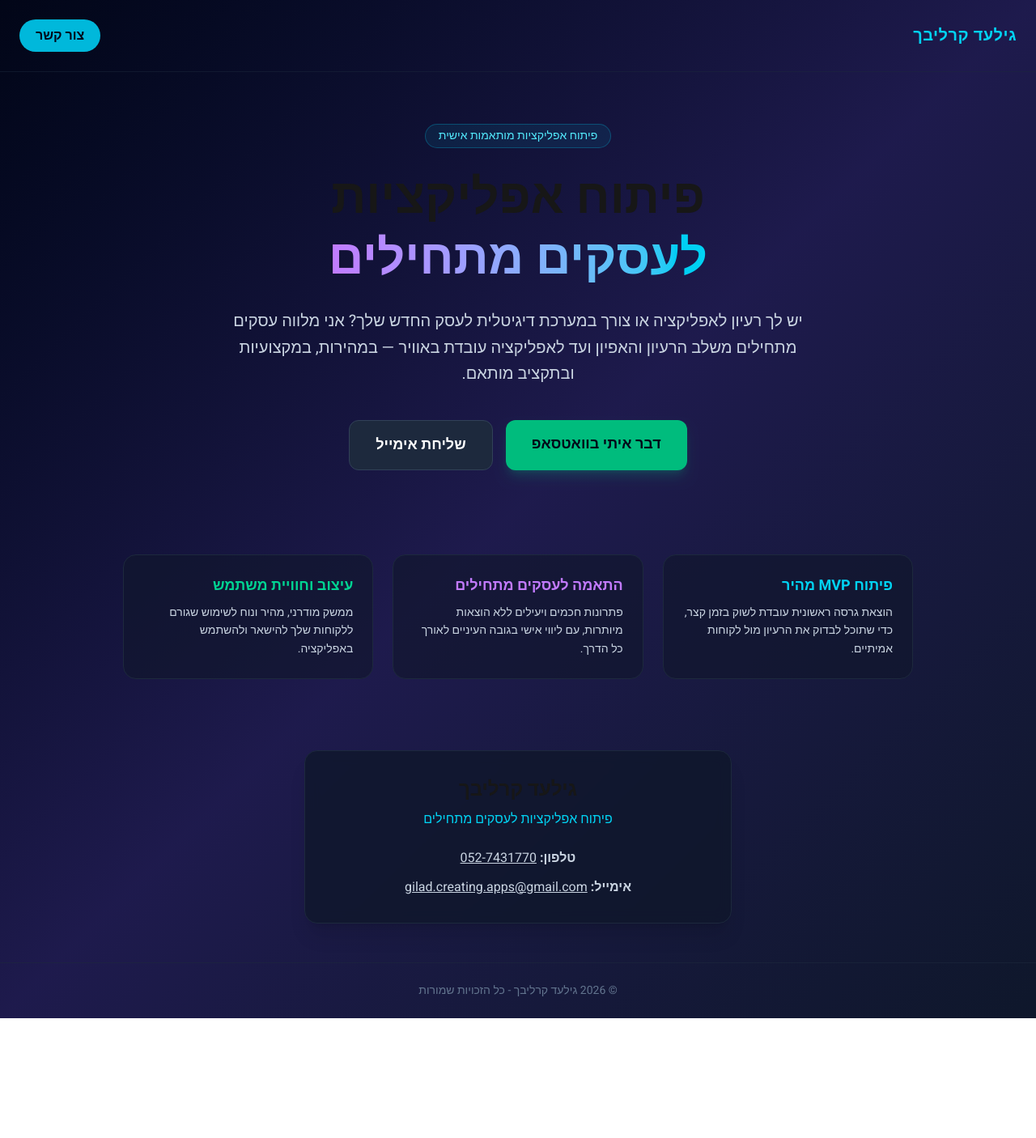
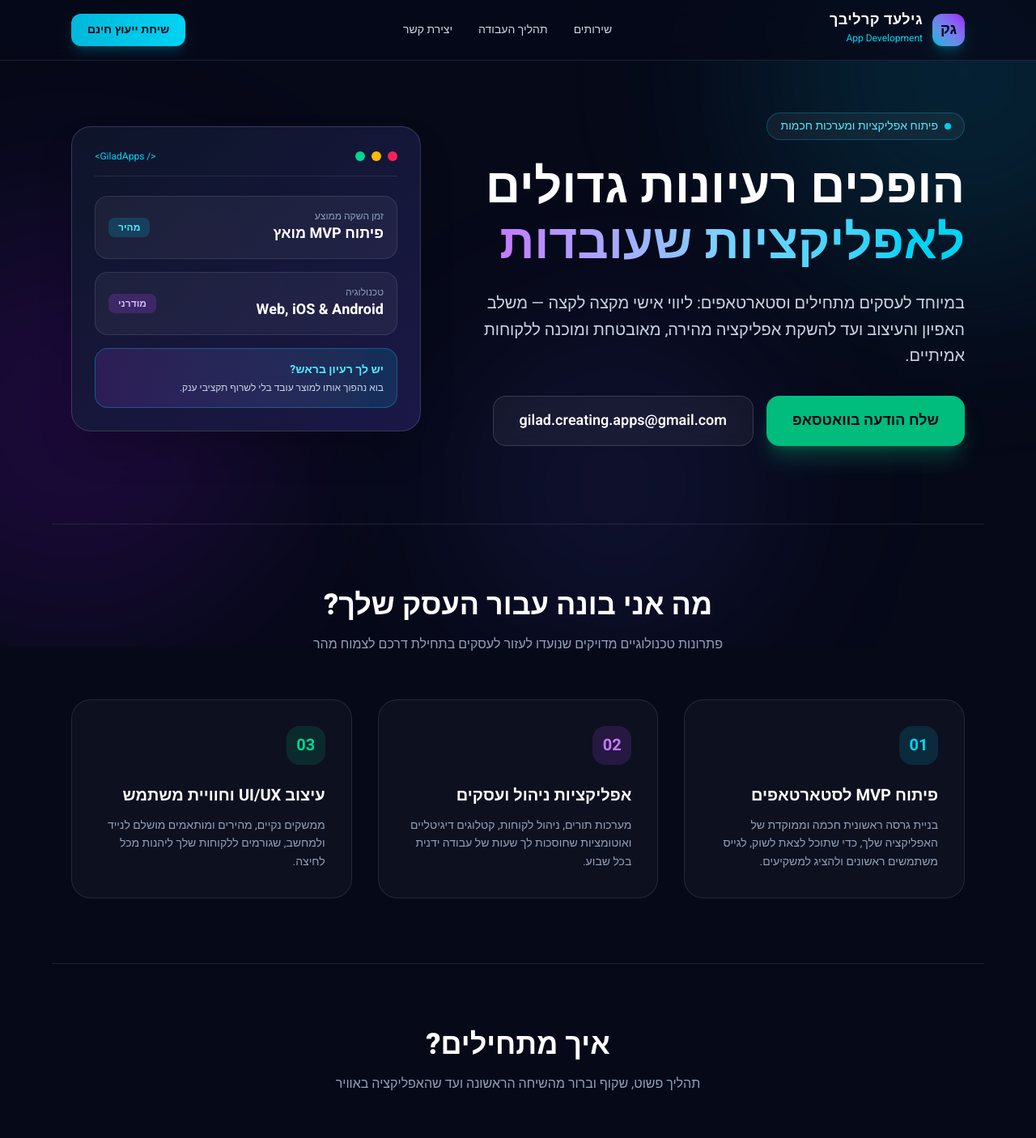
Before and after one commit to giladcar/gilad.app, a Next.js app in the folder gilad-apps/: page / in a window 1280 px wide. Shown: the top 1406 px of the page at 81% size. Before the commit the page ends 1258 px from the top, so only its background shows below. Built offline with nearby package versions, Linux system fonts and the light colour scheme.

Commit message:
הוספה

```diff
--- a/gilad-apps/app/page.tsx
+++ b/gilad-apps/app/page.tsx
@@ -1,106 +1,250 @@
 export default function Home() {
   return (
-    <main className="min-h-screen flex flex-col justify-between bg-gradient-to-br from-slate-950 via-indigo-950 to-slate-900">
-      {/* סרגל עליון */}
-      <header className="container mx-auto px-6 py-6 flex justify-between items-center border-b border-slate-800/50">
-        <div className="text-xl font-bold tracking-wide text-cyan-400">
+    <main className="min-h-screen bg-[#060918] text-white relative overflow-hidden selection:bg-cyan-500 selection:text-slate-950">
+      {/* אפקטים של תאורה ברקע */}
+      <div className="pointer-events-none fixed inset-0 overflow-hidden">
+        <div className="absolute -top-40 -right-40 w-[500px] h-[500px] rounded-full bg-cyan-500/15 blur-[120px]" />
+        <div className="absolute top-1/3 -left-40 w-[500px] h-[500px] rounded-full bg-purple-600/15 blur-[120px]" />
+        <div className="absolute bottom-0 right-1/4 w-[400px] h-[400px] rounded-full bg-indigo-500/10 blur-[100px]" />
+      </div>
+
+      {/* תפריט עליון צף */}
+      <header className="sticky top-0 z-50 backdrop-blur-md bg-[#060918]/75 border-b border-white/10">
+        <div className="container mx-auto px-6 py-4 flex justify-between items-center max-w-6xl">
+          <div className="flex items-center gap-3">
+            <div className="w-10 h-10 rounded-xl bg-gradient-to-tr from-cyan-500 to-purple-600 flex items-center justify-center font-black text-slate-950 text-lg shadow-lg shadow-cyan-500/25">
+              גק
+            </div>
+            <div>
+              <span className="text-lg font-bold tracking-wide block leading-none">
                 גילעד קרליבך
+              </span>
+              <span className="text-xs text-cyan-400">App Development</span>
             </div>
-        <a
-          href="#contact"
-          className="bg-cyan-500 hover:bg-cyan-400 text-slate-950 font-semibold px-5 py-2 rounded-full transition"
-        >
-          צור קשר
+          </div>
+
+          <nav className="hidden md:flex items-center gap-8 text-sm text-slate-300">
+            <a href="#services" className="hover:text-cyan-400 transition">
+              שירותים
             </a>
-      </header>
+            <a href="#process" className="hover:text-cyan-400 transition">
+              תהליך העבודה
+            </a>
+            <a href="#contact" className="hover:text-cyan-400 transition">
+              יצירת קשר
+            </a>
+          </nav>
 
-      {/* חלק מרכזי (Hero) */}
-      <section className="container mx-auto px-6 py-16 text-center max-w-3xl">
-        <span className="inline-block py-1 px-4 rounded-full bg-cyan-500/10 border border-cyan-500/30 text-cyan-300 text-sm mb-6">
-          פיתוח אפליקציות מותאמות אישית
-        </span>
-        <h1 className="text-4xl md:text-6xl font-extrabold mb-6 leading-tight">
-          פיתוח אפליקציות <br />
-          <span className="text-transparent bg-clip-text bg-gradient-to-l from-cyan-400 to-purple-400">
-            לעסקים מתחילים
-          </span>
-        </h1>
-        <p className="text-slate-300 text-lg md:text-xl mb-10 leading-relaxed">
-          יש לך רעיון לאפליקציה או צורך במערכת דיגיטלית לעסק החדש שלך?
-          אני מלווה עסקים מתחילים משלב הרעיון והאפיון ועד לאפליקציה עובדת באוויר — במהירות, במקצועיות ובתקציב מותאם.
-        </p>
-
-        <div className="flex flex-col sm:flex-row gap-4 justify-center">
           <a
             href="https://wa.me/972527431770"
             target="_blank"
             rel="noopener noreferrer"
-            className="bg-emerald-500 hover:bg-emerald-400 text-slate-950 font-bold px-8 py-4 rounded-xl text-lg transition shadow-lg shadow-emerald-500/20"
+            className="bg-gradient-to-l from-cyan-400 to-cyan-500 hover:from-cyan-300 hover:to-cyan-400 text-slate-950 font-bold px-5 py-2.5 rounded-xl text-sm transition shadow-lg shadow-cyan-500/20"
           >
-            דבר איתי בוואטסאפ
+            שיחת ייעוץ חינם
+          </a>
+        </div>
+      </header>
+
+      {/* חלק מרכזי (Hero) */}
+      <section className="relative z-10 container mx-auto px-6 pt-16 pb-24 max-w-6xl">
+        <div className="grid grid-cols-1 lg:grid-cols-12 gap-12 items-center">
+          {/* טקסט וכפתורים */}
+          <div className="lg:col-span-7 text-right">
+            <div className="inline-flex items-center gap-2 py-1.5 px-4 rounded-full bg-white/5 border border-cyan-500/30 text-cyan-300 text-sm mb-6">
+              <span className="w-2 h-2 rounded-full bg-cyan-400 animate-pulse" />
+              פיתוח אפליקציות ומערכות חכמות
+            </div>
+
+            <h1 className="text-4xl sm:text-5xl lg:text-6xl font-black mb-6 leading-[1.15]">
+              הופכים רעיונות גדולים <br />
+              <span className="text-transparent bg-clip-text bg-gradient-to-l from-cyan-400 via-sky-300 to-purple-400">
+                לאפליקציות שעובדות
+              </span>
+            </h1>
+
+            <p className="text-slate-300 text-lg sm:text-xl mb-8 leading-relaxed max-w-2xl">
+              במיוחד לעסקים מתחילים וסטארטאפים: ליווי אישי מקצה לקצה — משלב האפיון והעיצוב ועד להשקת אפליקציה מהירה, מאובטחת ומוכנה ללקוחות אמיתיים.
+            </p>
+
+            <div className="flex flex-col sm:flex-row gap-4">
+              <a
+                href="https://wa.me/972527431770"
+                target="_blank"
+                rel="noopener noreferrer"
+                className="inline-flex items-center justify-center gap-2 bg-emerald-500 hover:bg-emerald-400 text-slate-950 font-extrabold px-8 py-4 rounded-2xl text-lg transition shadow-xl shadow-emerald-500/25"
+              >
+                שלח הודעה בוואטסאפ
               </a>
               <a
                 href="mailto:gilad.creating.apps@gmail.com"
-            className="bg-slate-800 hover:bg-slate-700 border border-slate-700 text-white font-semibold px-8 py-4 rounded-xl text-lg transition"
+                className="inline-flex items-center justify-center bg-white/5 hover:bg-white/10 border border-white/15 text-white font-semibold px-8 py-4 rounded-2xl text-lg transition backdrop-blur-sm"
               >
-            שליחת אימייל
+                gilad.creating.apps@gmail.com
               </a>
+            </div>
+          </div>
+
+          {/* כרטיס הדמיה ויזואלי בצד (בסגנון כרטיס הביקור) */}
+          <div className="lg:col-span-5">
+            <div className="relative rounded-3xl bg-gradient-to-br from-slate-900/90 to-indigo-950/90 border border-white/15 p-7 shadow-2xl backdrop-blur-xl">
+              <div className="flex items-center justify-between border-b border-white/10 pb-4 mb-6">
+                <div className="flex items-center gap-2">
+                  <span className="w-3 h-3 rounded-full bg-rose-500" />
+                  <span className="w-3 h-3 rounded-full bg-amber-400" />
+                  <span className="w-3 h-3 rounded-full bg-emerald-400" />
+                </div>
+                <span className="text-xs font-mono text-cyan-400" dir="ltr">
+                  &lt;GiladApps /&gt;
+                </span>
+              </div>
+
+              <div className="space-y-4">
+                <div className="p-4 rounded-2xl bg-white/5 border border-white/10 flex items-center justify-between">
+                  <div>
+                    <div className="text-xs text-slate-400">זמן השקה ממוצע</div>
+                    <div className="text-lg font-bold text-white">פיתוח MVP מואץ</div>
+                  </div>
+                  <span className="px-3 py-1 rounded-lg bg-cyan-500/20 text-cyan-300 text-xs font-bold">
+                    מהיר
+                  </span>
+                </div>
+
+                <div className="p-4 rounded-2xl bg-white/5 border border-white/10 flex items-center justify-between">
+                  <div>
+                    <div className="text-xs text-slate-400">טכנולוגיה</div>
+                    <div className="text-lg font-bold text-white">Web, iOS &amp; Android</div>
+                  </div>
+                  <span className="px-3 py-1 rounded-lg bg-purple-500/20 text-purple-300 text-xs font-bold">
+                    מודרני
+                  </span>
+                </div>
+
+                <div className="p-4 rounded-2xl bg-gradient-to-l from-cyan-500/15 to-purple-500/15 border border-cyan-400/30">
+                  <div className="text-sm font-bold text-cyan-300 mb-1">
+                    יש לך רעיון בראש?
+                  </div>
+                  <div className="text-xs text-slate-300">
+                    בוא נהפוך אותו למוצר עובד בלי לשרוף תקציבי ענק.
+                  </div>
+                </div>
+              </div>
+            </div>
+          </div>
         </div>
       </section>
 
-      {/* יתרונות / מה אני מציע */}
-      <section className="container mx-auto px-6 py-10 max-w-5xl">
-        <div className="grid grid-cols-1 md:grid-cols-3 gap-6">
-          <div className="bg-slate-900/60 border border-slate-800 p-6 rounded-2xl">
-            <h3 className="text-lg font-bold text-cyan-400 mb-2">פיתוח MVP מהיר</h3>
-            <p className="text-slate-300 text-sm leading-relaxed">
-              הוצאת גרסה ראשונית עובדת לשוק בזמן קצר, כדי שתוכל לבדוק את הרעיון מול לקוחות אמיתיים.
+      {/* שירותים */}
+      <section id="services" className="relative z-10 container mx-auto px-6 py-20 max-w-6xl border-t border-white/10">
+        <div className="text-center max-w-2xl mx-auto mb-14">
+          <h2 className="text-3xl sm:text-4xl font-extrabold mb-4">
+            מה אני בונה עבור העסק שלך?
+          </h2>
+          <p className="text-slate-400">
+            פתרונות טכנולוגיים מדויקים שנועדו לעזור לעסקים בתחילת דרכם לצמוח מהר
           </p>
         </div>
-          <div className="bg-slate-900/60 border border-slate-800 p-6 rounded-2xl">
-            <h3 className="text-lg font-bold text-purple-400 mb-2">התאמה לעסקים מתחילים</h3>
-            <p className="text-slate-300 text-sm leading-relaxed">
-              פתרונות חכמים ויעילים ללא הוצאות מיותרות, עם ליווי אישי בגובה העיניים לאורך כל הדרך.
+
+        <div className="grid grid-cols-1 md:grid-cols-3 gap-8">
+          <div className="group bg-white/[0.03] hover:bg-white/[0.06] border border-white/10 hover:border-cyan-500/40 p-8 rounded-3xl transition duration-300">
+            <div className="w-12 h-12 rounded-2xl bg-cyan-500/15 text-cyan-400 flex items-center justify-center font-mono font-bold text-xl mb-6">
+              01
+            </div>
+            <h3 className="text-xl font-bold mb-3 text-white">פיתוח MVP לסטארטאפים</h3>
+            <p className="text-slate-400 leading-relaxed text-sm">
+              בניית גרסה ראשונית חכמה וממוקדת של האפליקציה שלך, כדי שתוכל לצאת לשוק, לגייס משתמשים ראשונים ולהציג למשקיעים.
             </p>
           </div>
-          <div className="bg-slate-900/60 border border-slate-800 p-6 rounded-2xl">
-            <h3 className="text-lg font-bold text-emerald-400 mb-2">עיצוב וחוויית משתמש</h3>
-            <p className="text-slate-300 text-sm leading-relaxed">
-              ממשק מודרני, מהיר ונוח לשימוש שגורם ללקוחות שלך להישאר ולהשתמש באפליקציה.
+
+          <div className="group bg-white/[0.03] hover:bg-white/[0.06] border border-white/10 hover:border-purple-500/40 p-8 rounded-3xl transition duration-300">
+            <div className="w-12 h-12 rounded-2xl bg-purple-500/15 text-purple-400 flex items-center justify-center font-mono font-bold text-xl mb-6">
+              02
+            </div>
+            <h3 className="text-xl font-bold mb-3 text-white">אפליקציות ניהול ועסקים</h3>
+            <p className="text-slate-400 leading-relaxed text-sm">
+              מערכות תורים, ניהול לקוחות, קטלוגים דיגיטליים ואוטומציות שחוסכות לך שעות של עבודה ידנית בכל שבוע.
+            </p>
+          </div>
+
+          <div className="group bg-white/[0.03] hover:bg-white/[0.06] border border-white/10 hover:border-emerald-500/40 p-8 rounded-3xl transition duration-300">
+            <div className="w-12 h-12 rounded-2xl bg-emerald-500/15 text-emerald-400 flex items-center justify-center font-mono font-bold text-xl mb-6">
+              03
+            </div>
+            <h3 className="text-xl font-bold mb-3 text-white">עיצוב UI/UX וחוויית משתמש</h3>
+            <p className="text-slate-400 leading-relaxed text-sm">
+              ממשקים נקיים, מהירים ומותאמים מושלם לנייד ולמחשב, שגורמים ללקוחות שלך ליהנות מכל לחיצה.
             </p>
           </div>
         </div>
       </section>
 
+      {/* תהליך עבודה */}
+      <section id="process" className="relative z-10 container mx-auto px-6 py-20 max-w-6xl border-t border-white/10">
+        <div className="text-center max-w-2xl mx-auto mb-14">
+          <h2 className="text-3xl sm:text-4xl font-extrabold mb-4">
+            איך מתחילים?
+          </h2>
+          <p className="text-slate-400">
+            תהליך פשוט, שקוף וברור מהשיחה הראשונה ועד שהאפליקציה באוויר
+          </p>
+        </div>
+
+        <div className="grid grid-cols-1 sm:grid-cols-2 lg:grid-cols-4 gap-6">
+          {[
+            { step: "שלב 1", title: "שיחת היכרות ואפיון", desc: "מבינים את הצורך, מגדירים מטרות ובונים תוכנית פעולה מדויקת." },
+            { step: "שלב 2", title: "עיצוב ואב-טיפוס", desc: "מתכננים את המסכים וחוויית המשתמש לפני שכותבים שורת קוד." },
+            { step: "שלב 3", title: "פיתוח ובדיקות", desc: "בניית האפליקציה בטכנולוגיות מתקדמות עם עדכונים שוטפים." },
+            { step: "שלב 4", title: "עלייה לאוויר וליווי", desc: "השקת המוצר בענן ותמיכה טכנית מלאה גם אחרי העלייה." },
+          ].map((item) => (
+            <div key={item.step} className="bg-slate-900/50 border border-white/10 p-6 rounded-2xl">
+              <span className="text-xs font-bold text-cyan-400 block mb-2">{item.step}</span>
+              <h4 className="text-lg font-bold text-white mb-2">{item.title}</h4>
+              <p className="text-slate-400 text-sm leading-relaxed">{item.desc}</p>
+            </div>
+          ))}
+        </div>
+      </section>
+
       {/* כרטיס יצירת קשר */}
-      <section id="contact" className="container mx-auto px-6 py-12 max-w-xl">
-        <div className="bg-slate-900/80 border border-slate-800 rounded-2xl p-8 text-center backdrop-blur-sm shadow-xl">
-          <h2 className="text-2xl font-bold mb-2">גילעד קרליבך</h2>
-          <p className="text-cyan-400 mb-6">פיתוח אפליקציות לעסקים מתחילים</p>
+      <section id="contact" className="relative z-10 container mx-auto px-6 py-20 max-w-3xl">
+        <div className="rounded-3xl bg-gradient-to-br from-slate-900 via-indigo-950/80 to-slate-900 border border-cyan-500/30 p-8 sm:p-12 text-center shadow-2xl">
+          <h2 className="text-3xl sm:text-4xl font-black mb-3">גילעד קרליבך</h2>
+          <p className="text-cyan-400 font-semibold text-lg mb-8">
+            פיתוח אפליקציות לעסקים מתחילים
+          </p>
 
-          <div className="space-y-3 text-slate-300">
-            <p>
-              <strong>טלפון:</strong>{" "}
-              <a href="tel:0527431770" className="hover:text-cyan-400 underline" dir="ltr">
-                052-7431770
+          <div className="flex flex-col sm:flex-row justify-center gap-4 mb-8">
+            <a
+              href="https://wa.me/972527431770"
+              target="_blank"
+              rel="noopener noreferrer"
+              className="bg-emerald-500 hover:bg-emerald-400 text-slate-950 font-bold px-8 py-4 rounded-2xl transition shadow-lg shadow-emerald-500/20"
+            >
+              וואטסאפ ישיר: 052-7431770
             </a>
-            </p>
-            <p>
-              <strong>אימייל:</strong>{" "}
+            <a
+              href="tel:0527431770"
+              className="bg-white/10 hover:bg-white/15 border border-white/15 text-white font-semibold px-8 py-4 rounded-2xl transition"
+            >
+              חיוג מהיר
+            </a>
+          </div>
+
+          <p className="text-slate-300 text-sm">
+            או במייל:{" "}
             <a
               href="mailto:gilad.creating.apps@gmail.com"
-                className="hover:text-cyan-400 underline"
+              className="text-cyan-400 hover:underline font-medium"
             >
               gilad.creating.apps@gmail.com
             </a>
           </p>
         </div>
-        </div>
       </section>
 
       {/* פוטר */}
-      <footer className="text-center py-6 text-slate-500 text-sm border-t border-slate-800/60">
-© 2026 גילעד קרליבך - כל הזכויות שמורות
+      <footer className="relative z-10 text-center py-8 text-slate-500 text-sm border-t border-white/10">
+        © 2026 גילעד קרליבך — פיתוח אפליקציות לעסקים מתחילים. כל הזכויות שמורות.
       </footer>
     </main>
   );
```
Also changed, not shown: 1 other file (tests, documents, lock files or other folders). Lines whose indentation alone changed are shown as unchanged.
